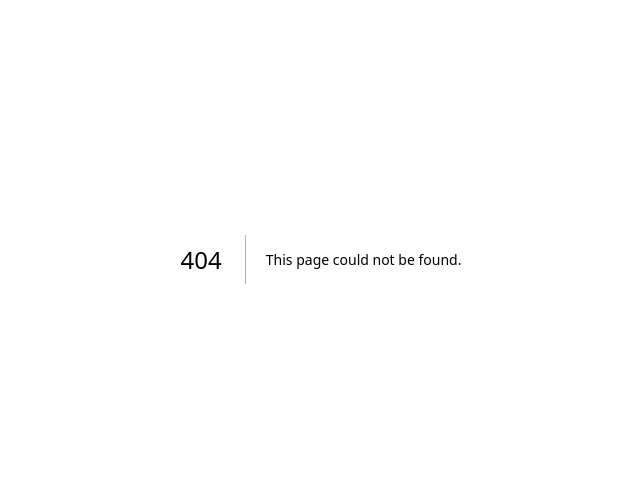
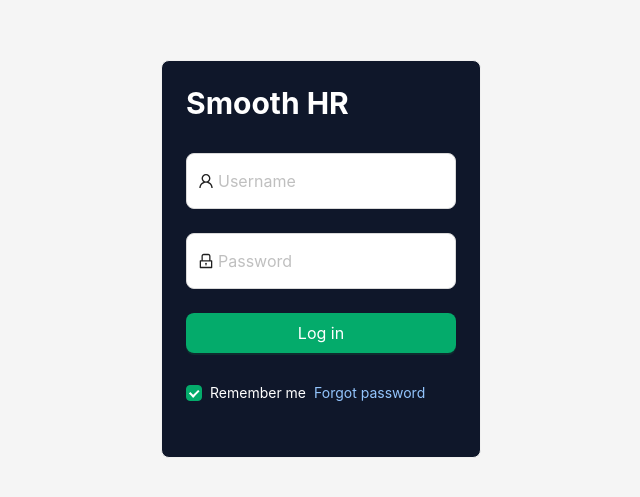
Before and after one commit to manpikingillz/fedhr-nextjs-antd, a Next.js app: page /login in a window 1280 px wide. Before the commit this address had no page. Shown: the part 141-638 px from the top of the page, without its empty margins (319-959 px from the left). Built offline with nearby package versions, Linux system fonts and the light colour scheme.

Commit message:
added login page

```diff
--- a/src/app/auth/page.tsx
+++ /dev/null
@@ -1,14 +0,0 @@
-'use client'
-
-import React from 'react';
-import { Button } from 'antd';
-
-const Login = () => (
-  <div>
-    Login Page
-
-    <Button type="primary">Primary Button</Button>
-  </div>
-);
-
-export default Login;
--- a/src/app/globals.css
+++ b/src/app/globals.css
@@ -25,3 +25,8 @@ body {
     )
     rgb(var(--background-start-rgb));
 }
+
+* {
+  margin: 0;
+  padding: 0;
+}
--- a/src/app/hr/layout.tsx
+++ b/src/app/hr/layout.tsx
@@ -123,6 +123,13 @@ export default function App({ children }: { children: React.ReactNode }) {
     },
   ];
 
+  const onAvatarItemClick: MenuProps['onClick'] = (e) => {
+    const key = e.key
+    if (key === 'logout') {
+      router.push('/login')
+    }
+  }
+
   const onMenuItemClicked: MenuProps['onClick'] = (e) => {
     const key = e.key;
     setCurrent(key);
@@ -162,7 +169,8 @@ export default function App({ children }: { children: React.ReactNode }) {
   };
 
   return (
-    <Layout style={{ minHeight: '100vh' }}>
+    <div className='m-2'>
+      <Layout style={{ minHeight: '100vh' }} className='rounded-xl'>
         <Sider
           trigger={null}
           collapsible
@@ -201,7 +209,7 @@ export default function App({ children }: { children: React.ReactNode }) {
                 height: 64,
               }}
             />
-          <Dropdown menu={{ items: profileAvatarItems }} className='mr-4'>
+            <Dropdown menu={{ items: profileAvatarItems, onClick: onAvatarItemClick }} className='mr-4'>
               <a onClick={(e) => e.preventDefault()}>
                 <Space>
                   <Avatar size="large" icon={<UserOutlined />} />
@@ -221,5 +229,6 @@ export default function App({ children }: { children: React.ReactNode }) {
           </Content>
         </Layout>
       </Layout>
+    </div>
   );
 }
--- /dev/null
+++ b/src/app/login/page.tsx
@@ -0,0 +1,62 @@
+'use client'
+
+import React from 'react';
+import { LockOutlined, UserOutlined } from '@ant-design/icons';
+import { Button, Card, Checkbox, Form, Input } from 'antd';
+import { useRouter } from 'next/navigation';
+
+function Login() {
+  const onFinish = (values: any) => {
+    console.log('Received values of form: ', values);
+  };
+
+  const router = useRouter()
+
+  return (
+    <div className='bg-neutral-100 min-h-screen min-w-full flex justify-center items-center'>
+      <Card className='w-1/4 bg-slate-900'>
+      <span className="font-bold text-3xl text-white mb-10">Smooth HR</span>
+      <Form
+        name="normal_login"
+        className='mt-8'
+        initialValues={{ remember: true }}
+        onFinish={onFinish}
+      >
+        <Form.Item
+          name="username"
+          rules={[{ required: true, message: 'Please input your Username!' }]}
+        >
+          <Input prefix={<UserOutlined className="site-form-item-icon h-10" />} placeholder="Username" size='large'/>
+        </Form.Item>
+        <Form.Item
+          name="password"
+          rules={[{ required: true, message: 'Please input your Password!' }]}
+        >
+          <Input
+            prefix={<LockOutlined className="site-form-item-icon h-10" />}
+            type="password"
+            placeholder="Password"
+            size='large'
+          />
+        </Form.Item>
+        <Form.Item>
+          <Button type="primary" htmlType="submit" className='w-full h-10' size='large' onClick={() => router.push('/hr')}>
+            Log in
+          </Button>
+        </Form.Item>
+        <Form.Item>
+          <Form.Item name="remember" valuePropName="checked" noStyle>
+            <Checkbox className='text-white'>Remember me</Checkbox>
+          </Form.Item>
+
+          <a className="text-blue-300" href="">
+            Forgot password
+          </a>
+        </Form.Item>
+      </Form>
+      </Card>
+    </div>
+  );
+};
+
+export default Login;
```
Also changed, not shown: src/app/login/_layout.tsx (renamed from src/app/auth/layout.tsx). Lines whose indentation alone changed are shown as unchanged.
